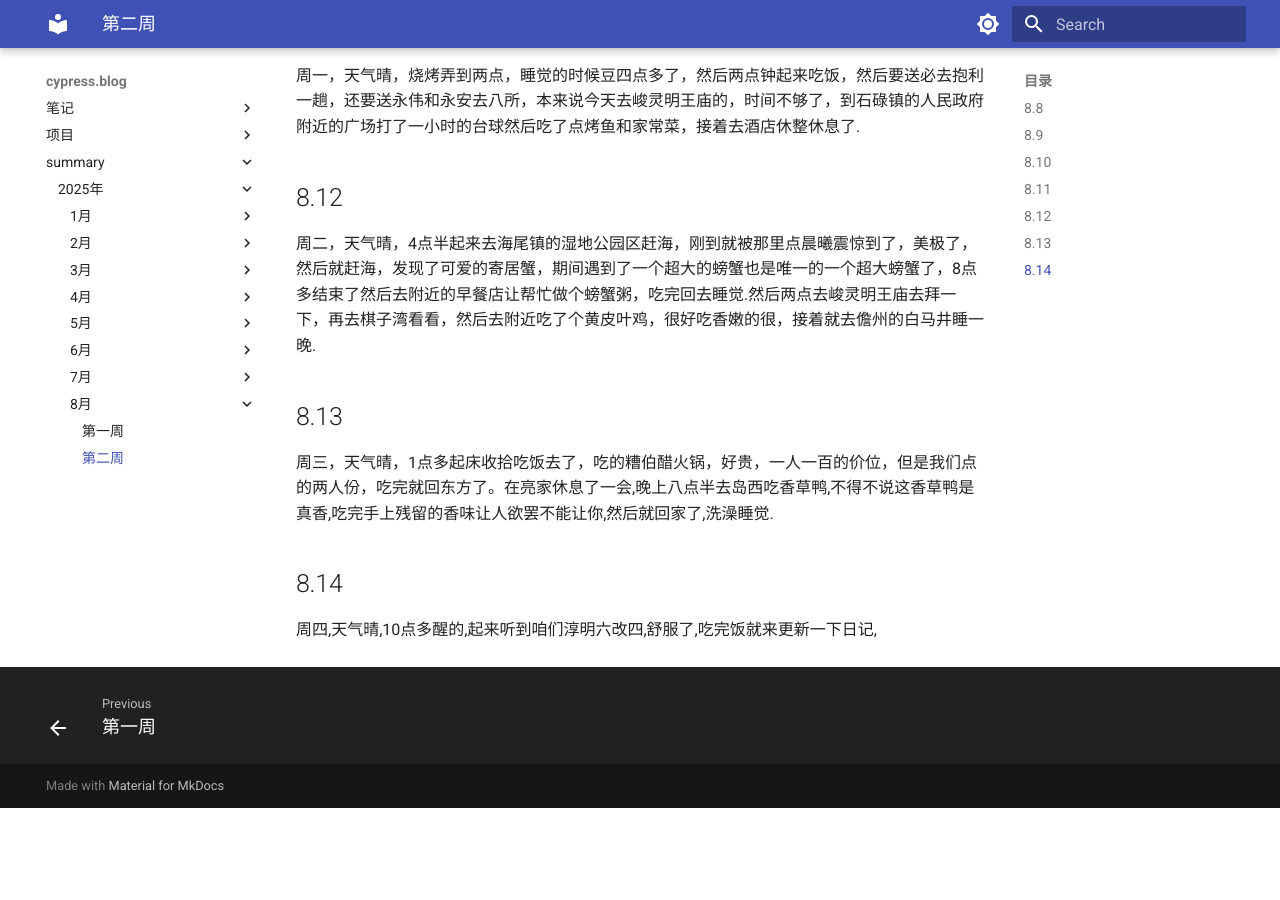
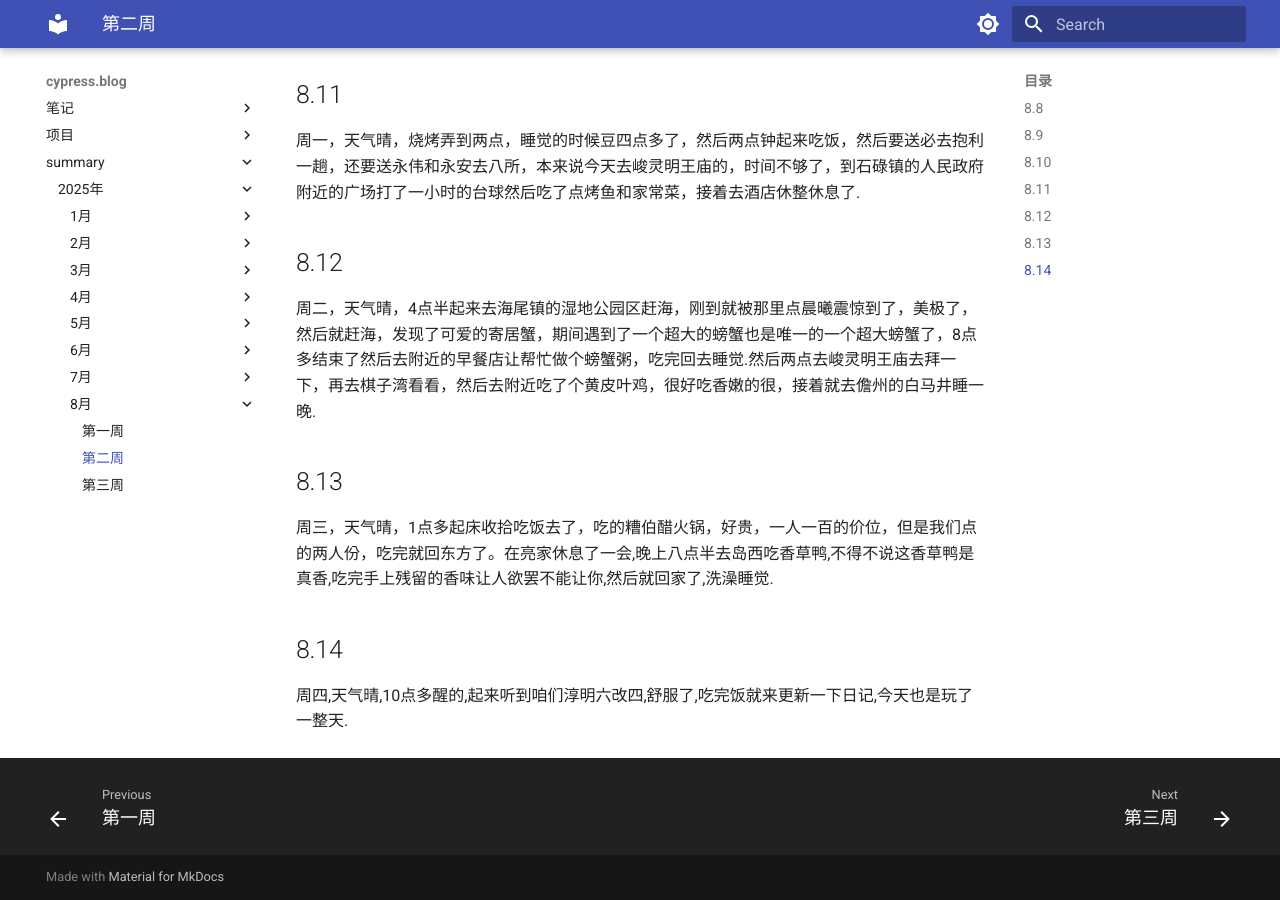
Before and after one commit to cyprer/blog0, an MkDocs documentation site: the page built from docs/summary/25year/8month/2week.md, in a window 1280 px wide and 900 px high, scrolled down 620 px. Built offline with MkDocs 1.6.1 and Material for MkDocs 9.7.7, drawn with Linux system fonts in a browser that asks for light colours; before the commit the page ends 1428 px from its top, so only the background shows below that.

Commit message:
docs(周报): 添加8月第三周周报并更新第二周内容
添加8月第三周周报文档，包含8.15日的活动记录。同时更新第二周周报内容，补充8.14日的活动描述并修正格式问题。

```diff
--- a/docs/summary/25year/8month/2week.md
+++ b/docs/summary/25year/8month/2week.md
@@ -1,5 +1,5 @@
 # 第二周周结
-
+  爽玩的一周
 ## 8.8
   周五,天气晴,今早九点多起来的,然后练了会腹肌,洗澡,下来写下日记,然后吃饭了.然后打瓦,然后就去车站接顺还有佳,我以为是八点16接,结果改签了九点才到,于是我还没吃饭就去了,接到了就先去佳家坐一会,然后就去吃夜宵了,吃个了八宝清补凉和炒粉,然后回家了,然后打了王者,三点多才睡着.
 ## 8.9
@@ -13,4 +13,4 @@
 ## 8.13
   周三，天气晴，1点多起床收拾吃饭去了，吃的糟伯醋火锅，好贵，一人一百的价位，但是我们点的两人份，吃完就回东方了。在亮家休息了一会,晚上八点半去岛西吃香草鸭,不得不说这香草鸭是真香,吃完手上残留的香味让人欲罢不能让你,然后就回家了,洗澡睡觉.
 ## 8.14
-  周四,天气晴,10点多醒的,起来听到咱们淳明六改四,舒服了,吃完饭就来更新一下日记,
+  周四,天气晴,10点多醒的,起来听到咱们淳明六改四,舒服了,吃完饭就来更新一下日记,今天也是玩了一整天.
--- a/mkdocs.yml
+++ b/mkdocs.yml
@@ -203,5 +203,6 @@ nav:
                   - 第四周: summary/25year/7month/4week.md
               - 8月:
                   - summary/25year/8month/index.md
-                  -  第一周: summary/25year/8month/1week.md
+                  - 第一周: summary/25year/8month/1week.md
                   - 第二周: summary/25year/8month/2week.md
+                  - 第三周: summary/25year/8month/3week.md
```
Also changed, not shown: docs/summary/25year/8month/3week.md (added, +4 -0 lines).
